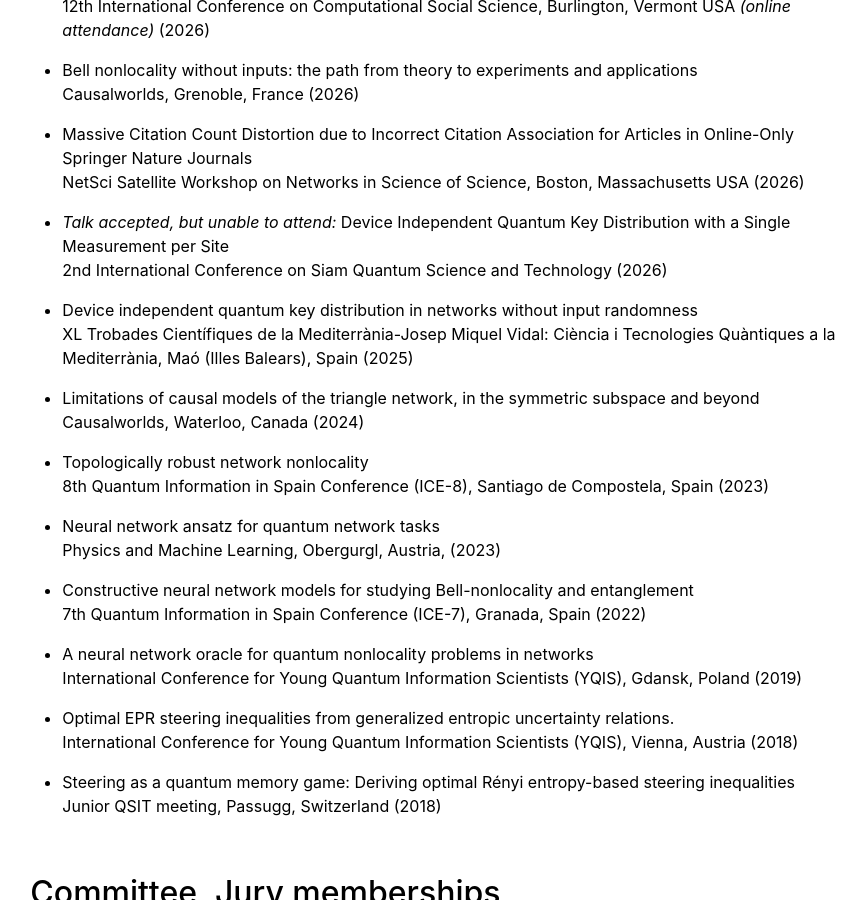
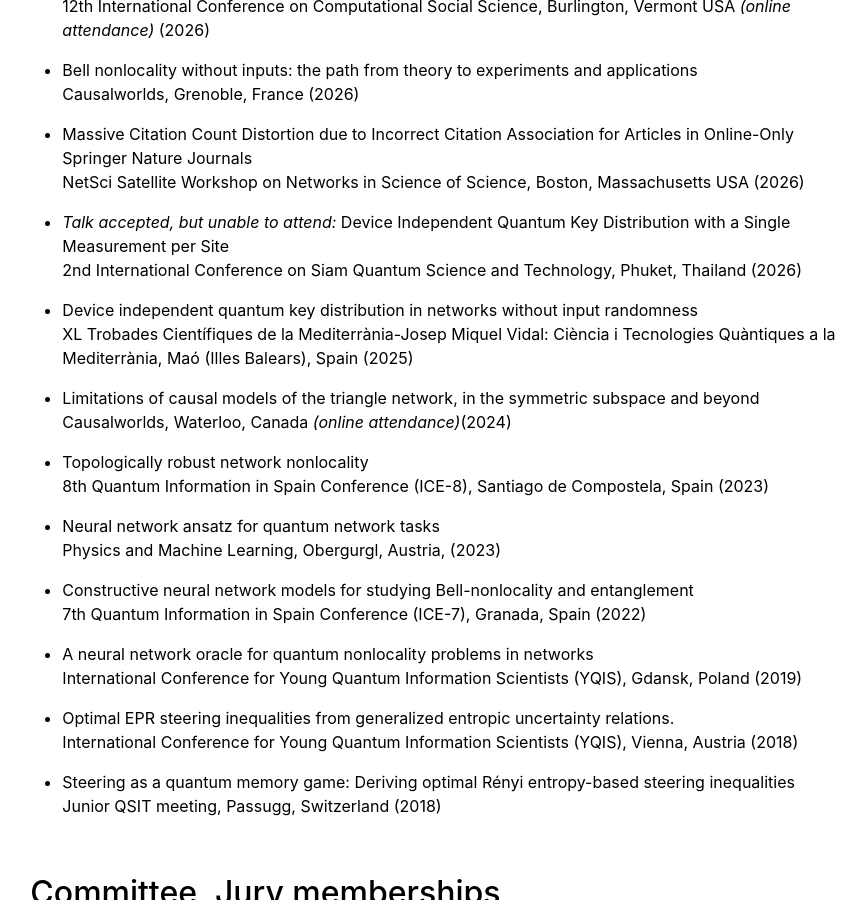
Before and after one commit to tkrivachy/tkrivachy.github.io, a Jekyll site: the page built from community.md, in a window 1280 px wide and 900 px high, scrolled down 1723 px. Shown: the whole window, without its empty margins (199-1065 px from the left). Built offline with Jekyll 4.4.1, drawn with Linux system fonts in a browser that asks for light colours.

Commit message:
added stuff

```diff
--- a/_data/cv/contributedtalks.yml
+++ b/_data/cv/contributedtalks.yml
@@ -11,13 +11,13 @@
   description: 'NetSci Satellite Workshop on Networks in Science of Science, Boston, Massachusetts USA (2026)'
 
 - title: '*Talk accepted, but unable to attend:* Device Independent Quantum Key Distribution with a Single Measurement per Site'
-  description: '2nd International Conference on Siam Quantum Science and Technology (2026)'
+  description: '2nd International Conference on Siam Quantum Science and Technology, Phuket, Thailand (2026)'
 
 - title: 'Device independent quantum key distribution in networks without input randomness'
   description: 'XL Trobades Científiques de la Mediterrània-Josep Miquel Vidal: Ciència i Tecnologies Quàntiques a la Mediterrània, Maó (Illes Balears), Spain (2025)'
 
 - title: 'Limitations of causal models of the triangle network, in the symmetric subspace and beyond'
-  description: 'Causalworlds, Waterloo, Canada (2024)'
+  description: 'Causalworlds, Waterloo, Canada *(online attendance)*(2024)'
 
 - title: 'Topologically robust network nonlocality'
   description: '8th Quantum Information in Spain Conference (ICE-8), Santiago de Compostela, Spain (2023)'
```
